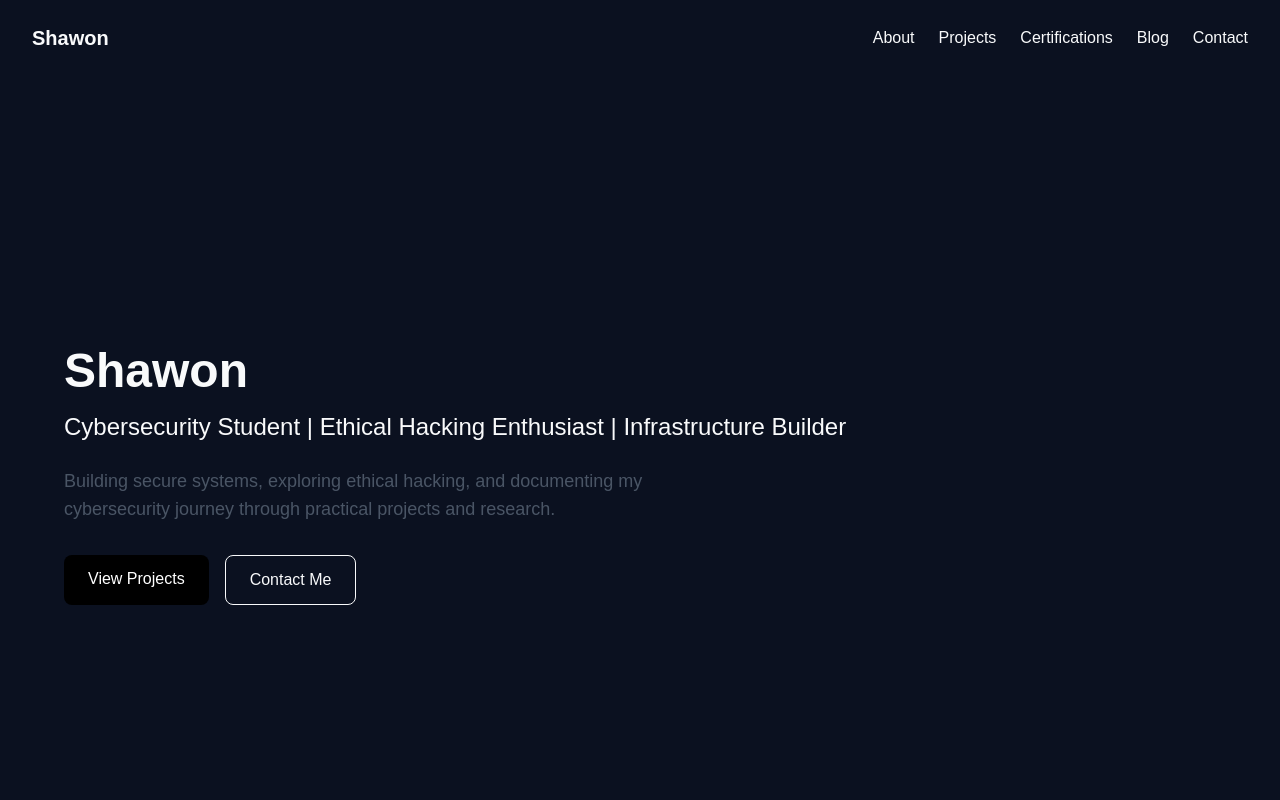
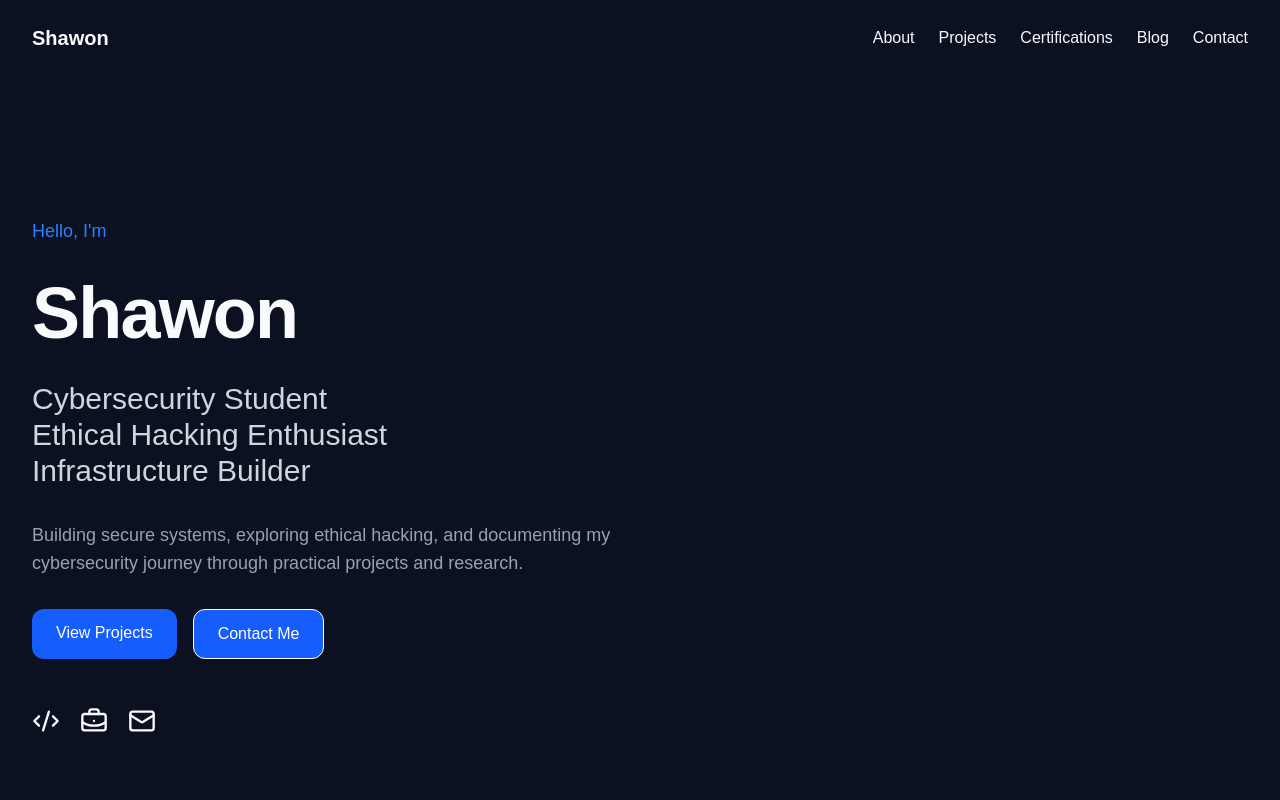
Before and after one commit to Shawon1024/meetshawon-portfolio, a Next.js app: page / in a window 1280 px wide. Shown: the top 800 px of the page. Built offline with nearby package versions, Linux system fonts and the light colour scheme.

Commit message:
Create professional cybersecurity hero section

```diff
--- a/src/app/components/home/Hero.tsx
+++ b/src/app/components/home/Hero.tsx
@@ -1,41 +1,53 @@
+import Link from "next/link";
+import { Code2, BriefcaseBusiness, Mail } from "lucide-react";
 import Container from "../Container";
 
 export default function Hero() {
   return (
-    <section className="min-h-screen flex items-center flex-col justify-center px-8 py-20">
+    <section className="min-h-screen flex items-center">
       <Container>
 
-        <h1 className="text-5xl font-bold">
+        <div className="max-w-3xl space-y-8">
+
+          <p className="text-blue-500 text-lg">
+            Hello, I'm
+          </p>
+
+        <h1 className="text-5xl md:text-7xl font-bold tracking-tight">
           Shawon
         </h1>
 
-        <h2 className="mt-4 text-2xl">
-          Cybersecurity Student |
-          Ethical Hacking Enthusiast |
+        <h2 className="text-2xl md:text-3xl text-gray-300">
+          Cybersecurity Student
+          <br/>
+          Ethical Hacking Enthusiast
+          <br/>
           Infrastructure Builder
         </h2>
 
-        <p className="mt-6 max-w-2xl text-lg text-gray-600 dark:text-gray-300">
+        <p className="max-w-2xl text-lg text-gray-400">
           Building secure systems, exploring ethical hacking,
           and documenting my cybersecurity journey through
           practical projects and research.
         </p>
 
-        <div className="mt-8 flex gap-4">
+        <div className="flex flex-wrap gap-4">
 
-          <a
-            href="/projects"
-            className="rounded-lg bg-black px-6 py-3 text-white"
-          >
+          <Link href="/projects" className="rounded-xl bg-blue-600 px-6 py-3 font-medium text-white hover:bg-blue-700 transition">
             View Projects
-          </a>
+          </Link>
 
-          <a
-            href="/contact"
-            className="rounded-lg border px-6 py-3"
-          >
+          <Link href="/contact" className="rounded-xl bg-blue-600 border px-6 py-3 font-medium text-white hover:bg-blue-700 transition">
             Contact Me
-          </a>
+          </Link>
+
+        </div>
+
+        <div className="flex gap-5 pt-4">
+          <a href="https://github.com/Shawon1024" aria-label="GitHub" target="_blank"><Code2 size={28} /></a>
+          <a href="https://www.linkedin.com/in/shawon1024/" aria-label="LinkedIn" target="_blank"><BriefcaseBusiness size={28} /></a>
+          <a href="mailto:contact@meetshawon.com" aria-label="Mail" target="_blank"><Mail size={28} /></a>
+        </div>
 
         </div>
       </Container>
```
